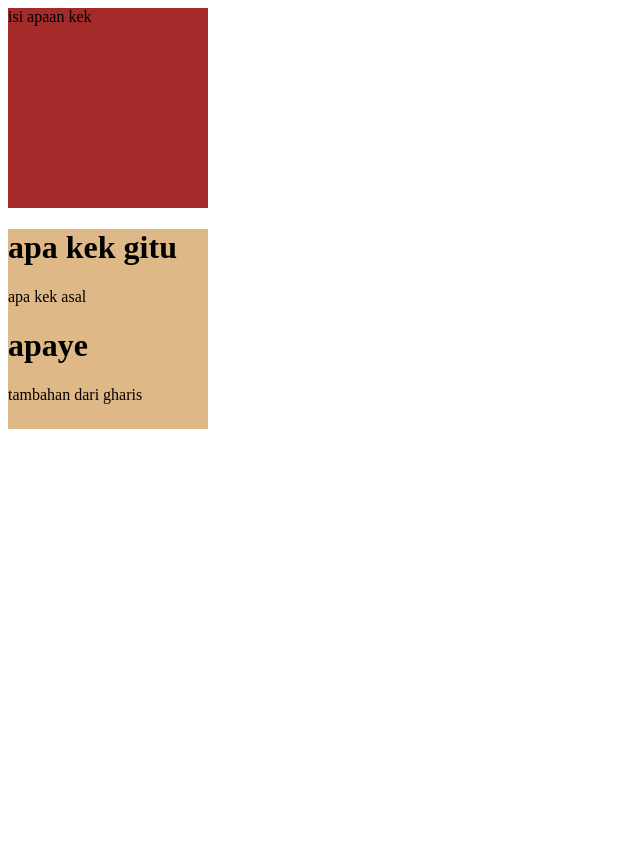
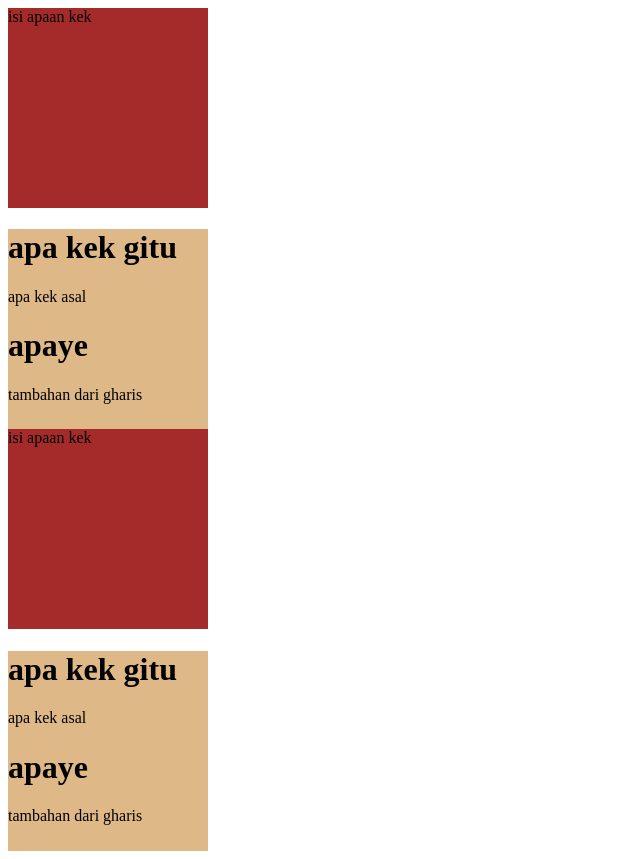
Before and after one commit to ekyourkid/latihan, a plain HTML site: page index.html in a window 1280 px wide. Shown: the whole page, without its empty margins (0-640 px from the left). Before the commit the page ends 800 px from the top, so only its background shows below. Drawn offline with Linux system fonts and the light colour scheme.

Commit message:
tambah paragraf

```diff
--- a/index.html
+++ b/index.html
@@ -18,5 +18,16 @@
         <p>tambahan dari gharis</p>
       </div>
     </div>
+    <div style="background-color: darkblue; width: 900px; display: inline">
+      <div style="background-color: brown; width: 200px; height: 200px">
+        isi apaan kek
+      </div>
+      <div style="background-color: burlywood; width: 200px; height: 200px">
+        <h1>apa kek gitu</h1>
+        <p>apa kek asal</p>
+        <h1>apaye</h1>
+        <p>tambahan dari gharis</p>
+      </div>
+    </div>
   </body>
 </html>
```
